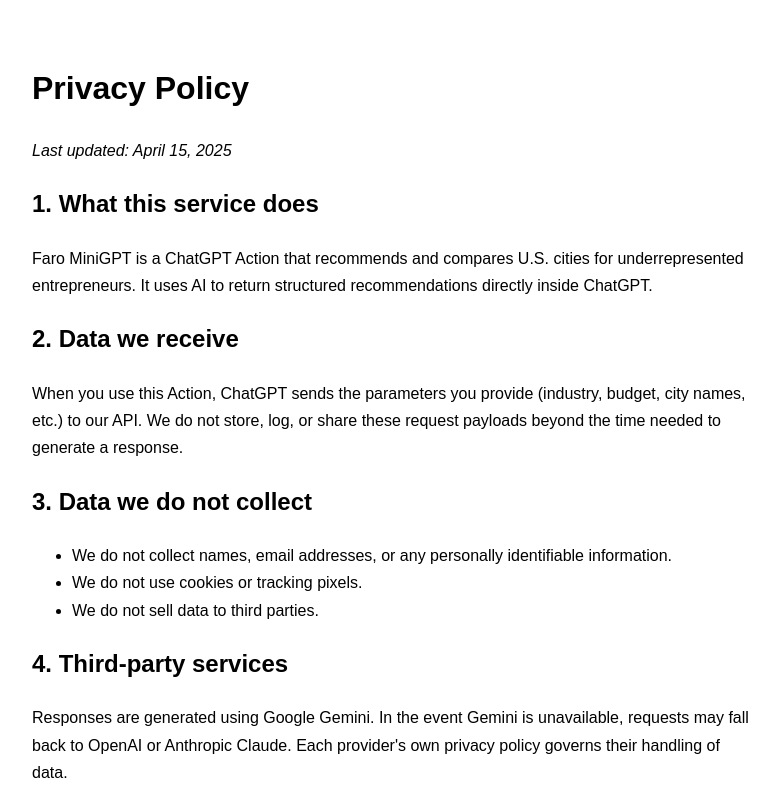
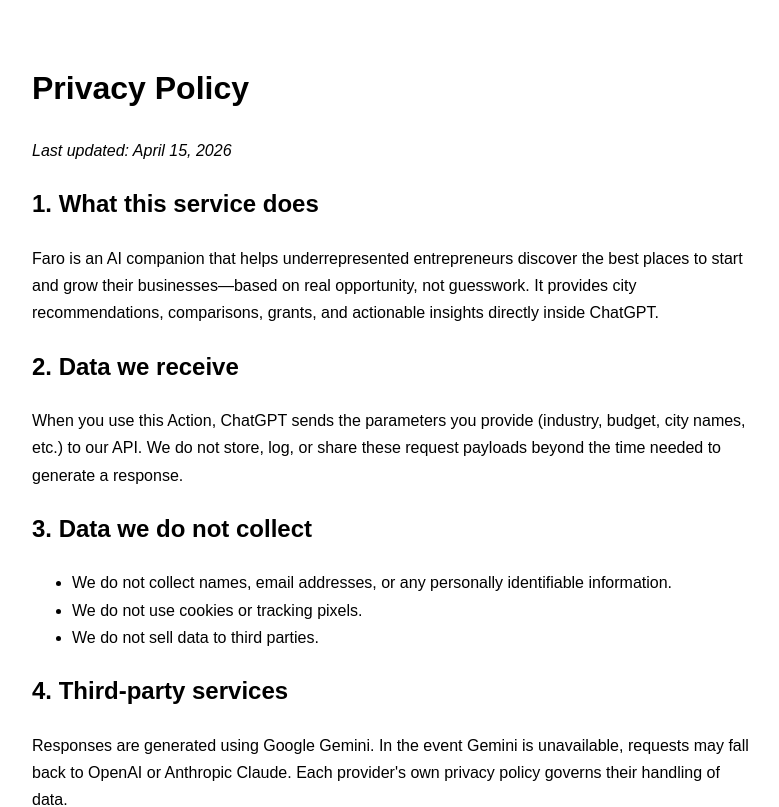
Before and after one commit to DOINGGOODPROJECTS/farominigpt, a Next.js app in the folder faro_backend/: page /privacy in a window 1280 px wide. Shown: the top 807 px of the page, without its empty margins (248-1027 px from the left). Built offline with nearby package versions, Linux system fonts and the light colour scheme.

Commit message:
Update privacy policy description and date

```diff
--- a/faro_backend/app/privacy/page.tsx
+++ b/faro_backend/app/privacy/page.tsx
@@ -3,7 +3,7 @@
 };
 
 export default function PrivacyPage() {
-  const updated = 'April 15, 2025';
+  const updated = 'April 15, 2026';
 
   return (
     <main style={{ maxWidth: 720, margin: '0 auto', padding: '2rem 1rem', fontFamily: 'sans-serif', lineHeight: 1.7 }}>
@@ -12,9 +12,10 @@
 
       <h2>1. What this service does</h2>
       <p>
-        Faro MiniGPT is a ChatGPT Action that recommends and compares U.S. cities for
-        underrepresented entrepreneurs. It uses AI to return structured recommendations
-        directly inside ChatGPT.
+        Faro is an AI companion that helps underrepresented entrepreneurs discover the
+        best places to start and grow their businesses—based on real opportunity, not
+        guesswork. It provides city recommendations, comparisons, grants, and actionable
+        insights directly inside ChatGPT.
       </p>
 
       <h2>2. Data we receive</h2>
```
